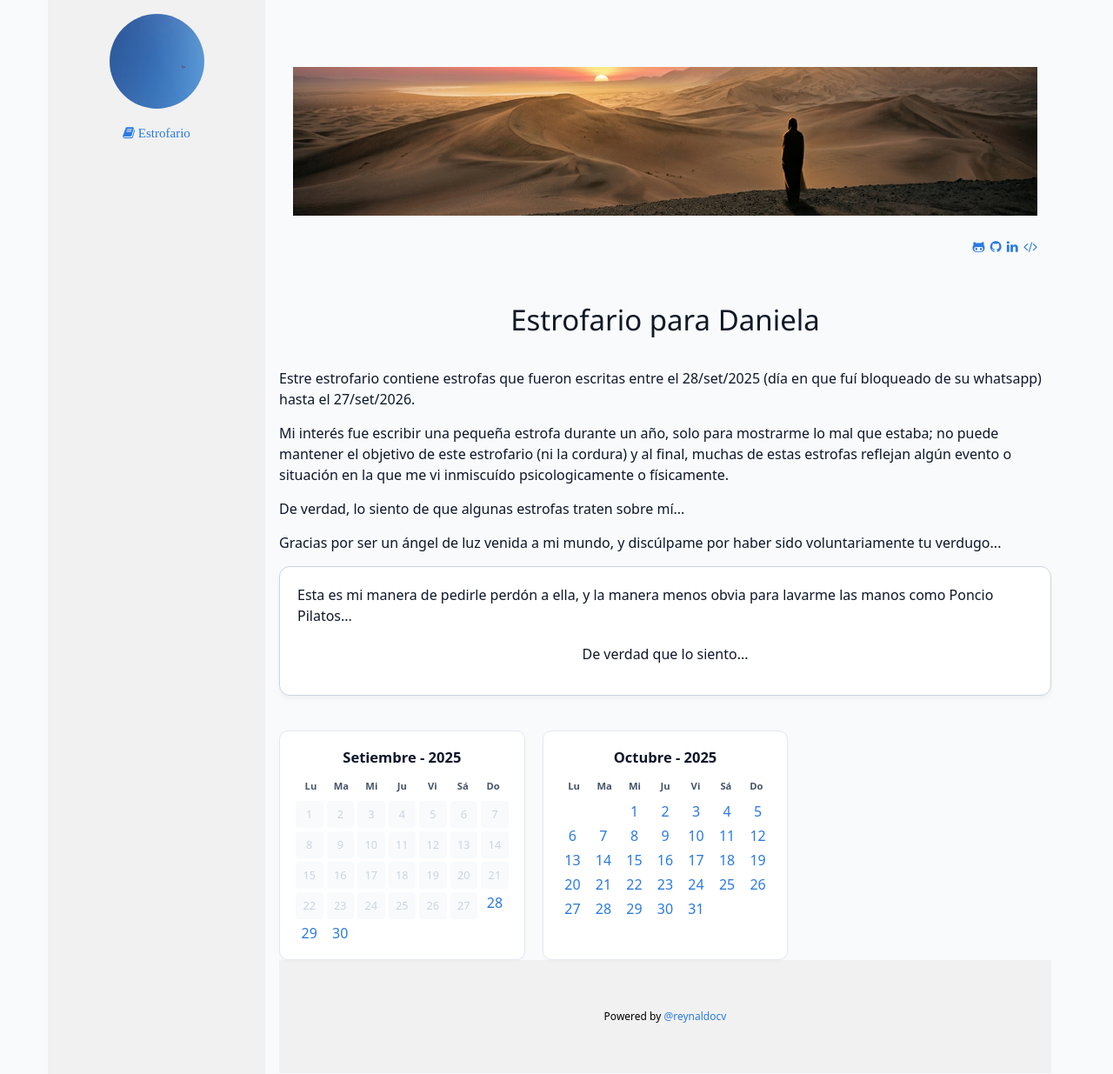
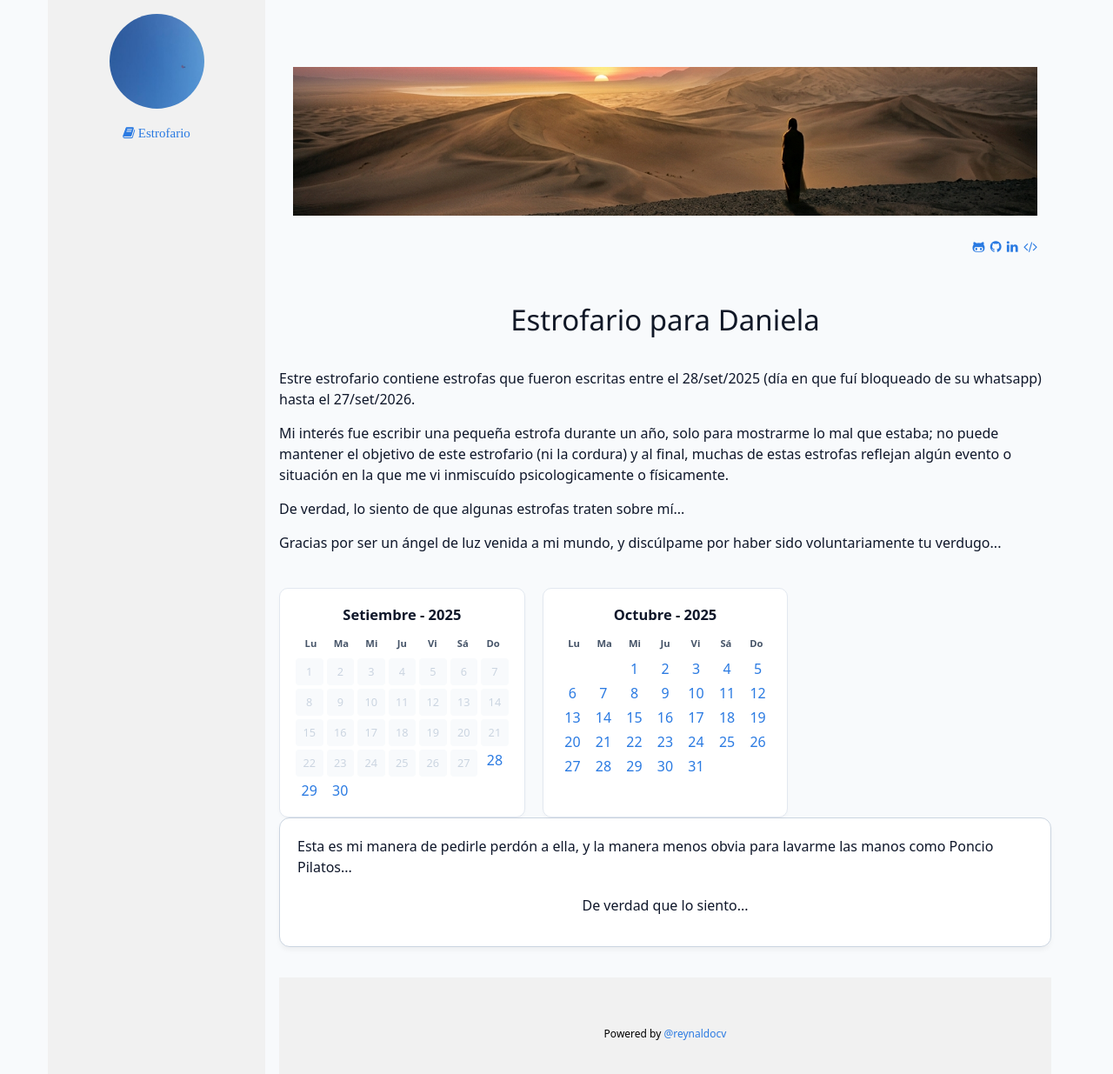
Before and after one commit to reynaldocv/estrofario, a Jekyll site: the page built from index.md, in a window 1280 px wide and 1316 px high. Shown: the top 1235 px of the window at 87% size. Built offline with Jekyll 4.4.1, drawn with Linux system fonts in a browser that asks for light colours.

Commit message:
presentación

```diff
--- a/_layouts/home.html
+++ b/_layouts/home.html
@@ -28,13 +28,15 @@
         <p>De verdad, lo siento de que algunas estrofas traten sobre mí... </p>
         <p>Gracias por ser un ángel de luz venida a mi mundo, y discúlpame por haber sido voluntariamente tu verdugo...</p>
 
-        <div class="selector-box">
+
+
+        <div id="almanacOutput"></div>
+
+         <div class="selector-box">
             Esta es mi manera de pedirle perdón a ella, y la manera menos obvia para lavarme las manos como Poncio Pilatos...
             <p>De verdad que lo siento...</p>
 
         </div>
-
-        <div id="almanacOutput"></div>
 
     </div>
 
```
